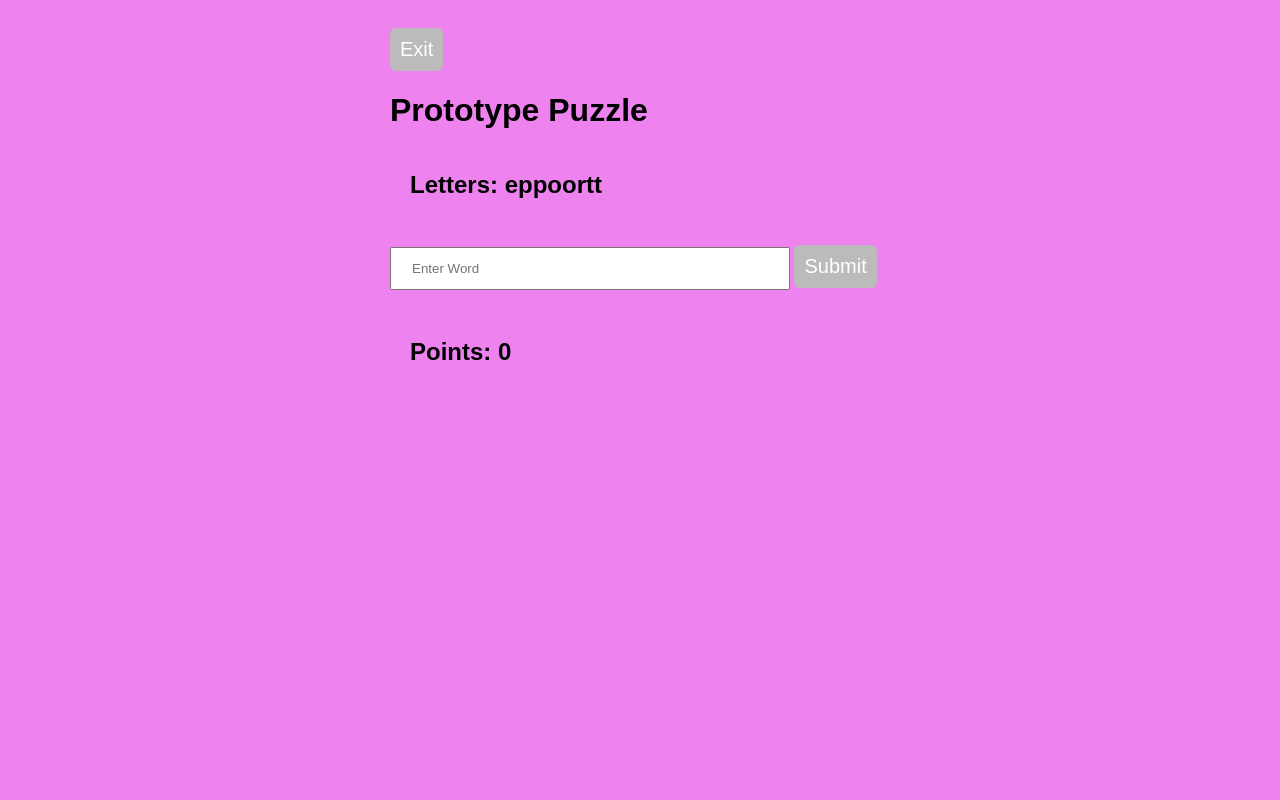
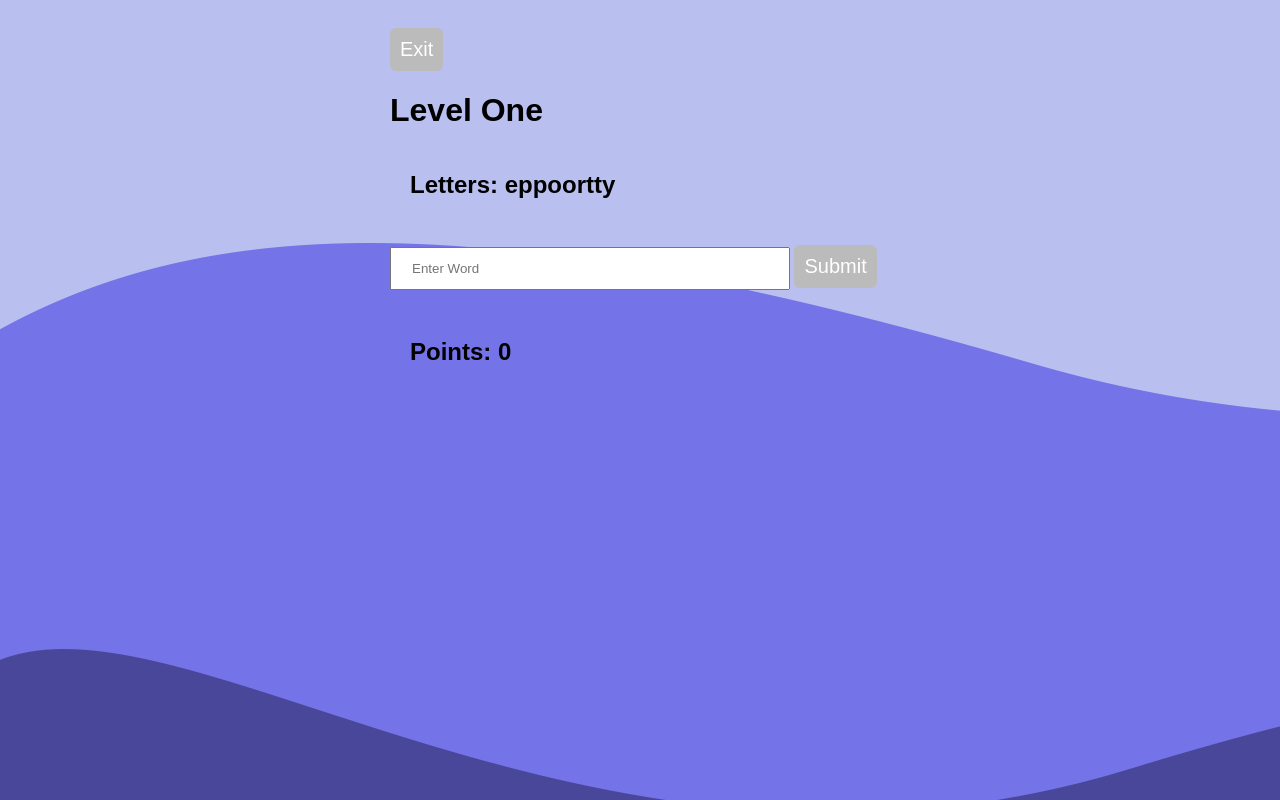
Before and after one commit to elingu3/word-game, a website: page Prototype.html in a window 1280 px wide. Drawn offline with Linux system fonts and the light colour scheme.

Commit message:
added background

```diff
--- a/Prototype.html
+++ b/Prototype.html
@@ -8,11 +8,12 @@ Otherwise we have to hide or remove certain elements each time to load a new "pa
 	<script src="Prototype.js"></script>
 	<link href="style.css" rel="stylesheet" type="text/css" />
 	<button onclick="homePage()" class="returnHome" id="home">Exit</button>
-	<h1>Prototype Puzzle</h1>
-	<h2>Letters: eppoortt</h2>
-	<body>
-		<input type="text" id="Textbox" placeholder="Enter Word">
+	<h1>Level One</h1>
+	<h2>Letters: eppoortty</h2>
+	<body background="wordBlob.png">
+		<input type="text" id="Textbox" placeholder="Enter Word" >
 		<button onclick="submitWord()" id="button">Submit</button>
+
 	</body>
 	<div>
 		<h3 id="Results"></h3>
--- a/Prototype.js
+++ b/Prototype.js
@@ -57,6 +57,7 @@ function submitWord(){
 
 	const text = document.getElementById("Textbox").value;
     const result = document.getElementById("Results");
+
     if (text === ""){
         result.innerHTML = "Type a word!";
         return;
@@ -75,6 +76,7 @@ function submitWord(){
 		score += text.length;
 		document.getElementById("ScoreBoard").innerHTML = 'Points: '+score;
 		wordsFound[text.length-3].push(text.toLowerCase());
+
 	}
 }
 
--- a/style.css
+++ b/style.css
@@ -10,7 +10,6 @@ h2, body {
   margin-right: auto;
   padding: 20px;
   max-width: 500px;
-  background-color: violet;
 }
 
 #button {
```
Also changed, not shown: Home.html (+2 -1 lines), wordBlob.png (added).
